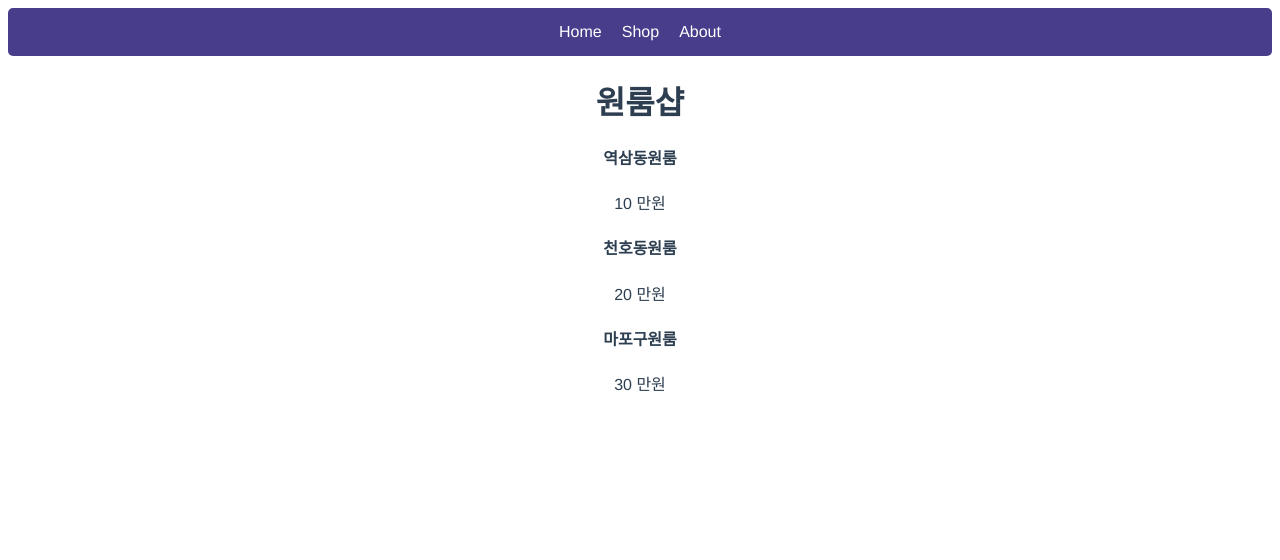
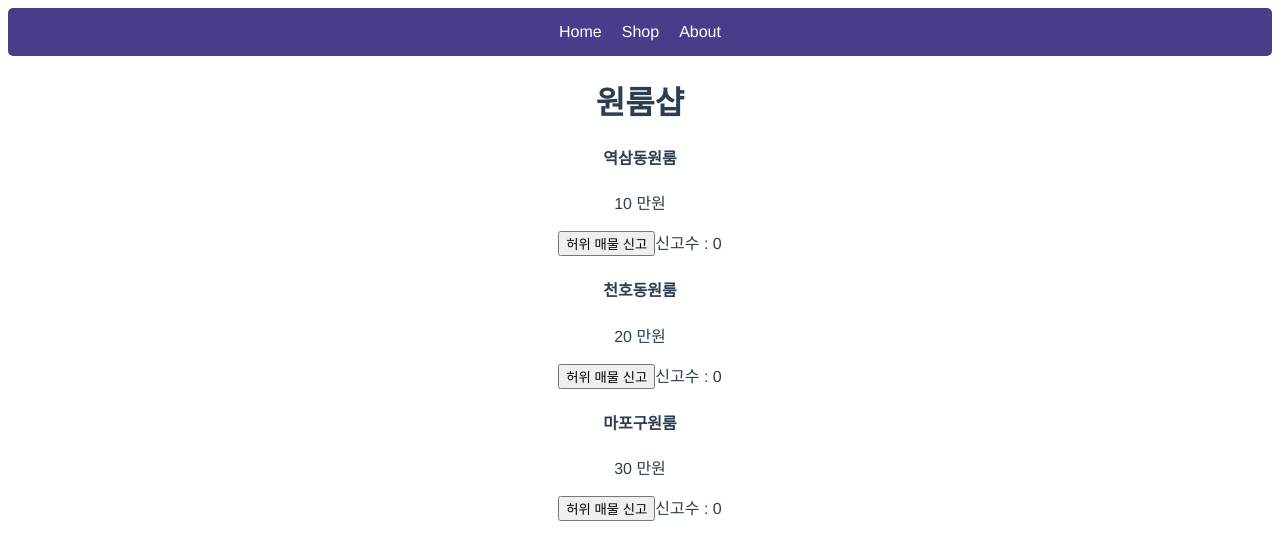
Before and after one commit to study-jyno/study_vue_js, a Vue app in the folder 1강/vuedongsan/: page / in a window 1280 px wide. Shown: the top 560 px of the page. Built offline with nearby package versions, Linux system fonts and the light colour scheme.

Commit message:
Vue 이벤트 핸들러로 click 감지하기 (허위매물 신고버튼 만들기)

```diff
--- a/1강/vuedongsan/src/App.vue
+++ b/1강/vuedongsan/src/App.vue
@@ -5,10 +5,21 @@
   <h1>{{ logo }}</h1>
 
   <!-- <div v-for="(v, i) in products" :key=v> -->
-  <div v-for="i in product_list.length" :key=i>
+  <div v-for="i in product_list.length" :key="i">
     <h4>{{ product_list[i - 1] }}</h4>
-    <p>{{ price_list[i - 1]  }} 만원</p>
+    <p>{{ price_list[i - 1] }} 만원</p>
+    <button @click="increase(i - 1)">허위 매물 신고</button>
+    <span>신고수 : {{ report_list[i - 1] }}</span>
   </div>
+  <!-- <div>
+    <h4>{{ product_list[0] }}</h4>
+    <p>50만원</p>
+    <button @click="increase()">허위 매물 신고</button
+    ><span>신고수 : {{ 신고수 }}</span>
+    <button @mouseover="increase()">허위 매물 신고</button
+    ><span>신고수 : {{ 신고수 }}</span> -->
+  <!-- <button v-on:click="신고수++">허위 매물 신고</button><span>신고수 : {{신고수}}</span> -->
+  <!-- </div> -->
 </template>
 
 <script>
@@ -17,6 +28,8 @@ export default {
   data() {
     return {
       logo: "원룸샵",
+      신고수: 0,
+      report_list: [0, 0, 0],
       price1: 60,
       price2: 70,
       color: "color :blue",
@@ -24,6 +37,11 @@ export default {
       product_list: ["역삼동원룸", "천호동원룸", "마포구원룸"],
       price_list: [10, 20, 30],
     };
+  },
+  methods: {
+    increase(index) {
+      this.report_list[index] += 1;
+    },
   },
   components: {},
 };
```
Also changed, not shown: 1 other file (tests, documents, lock files or other folders).
